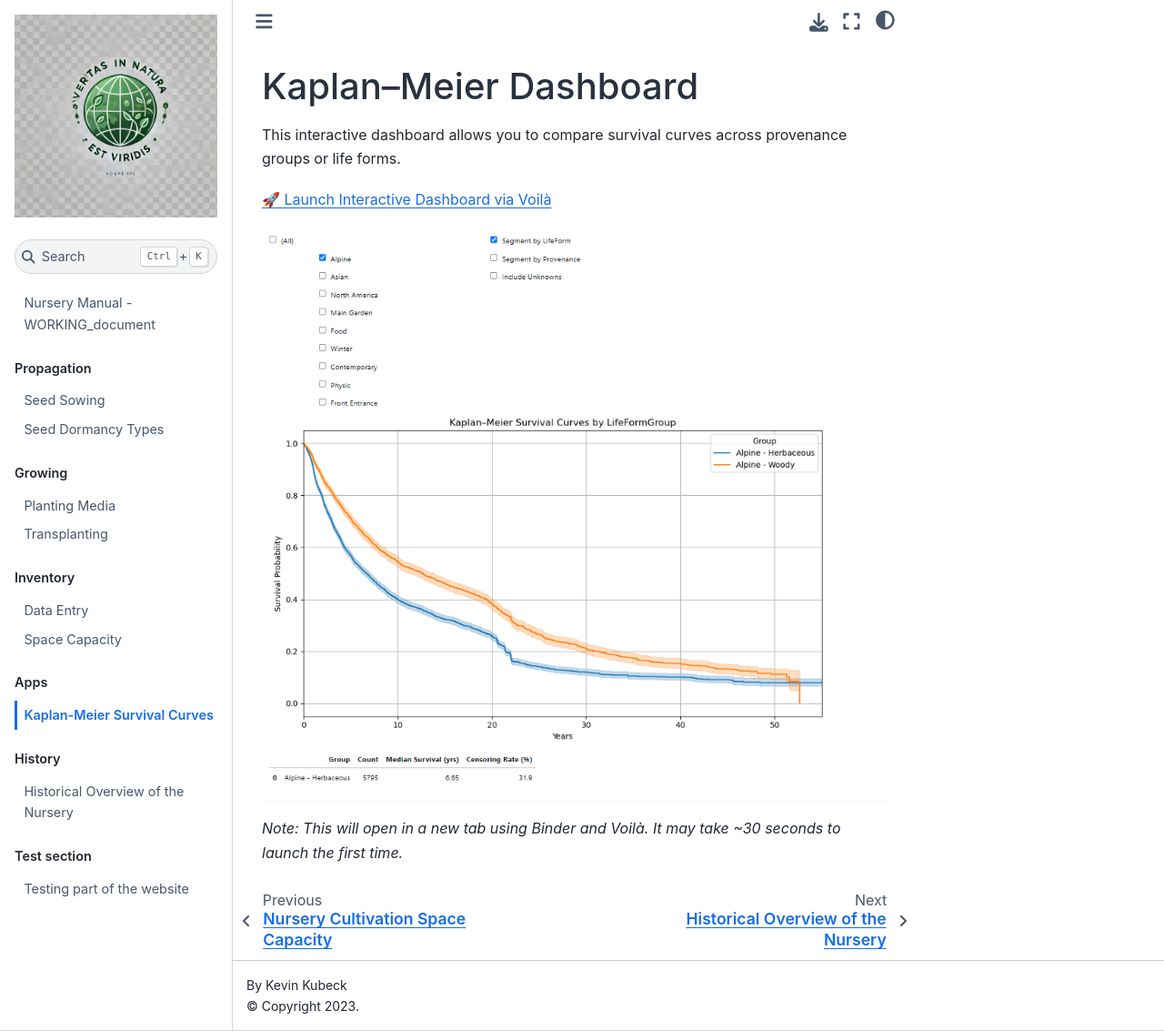
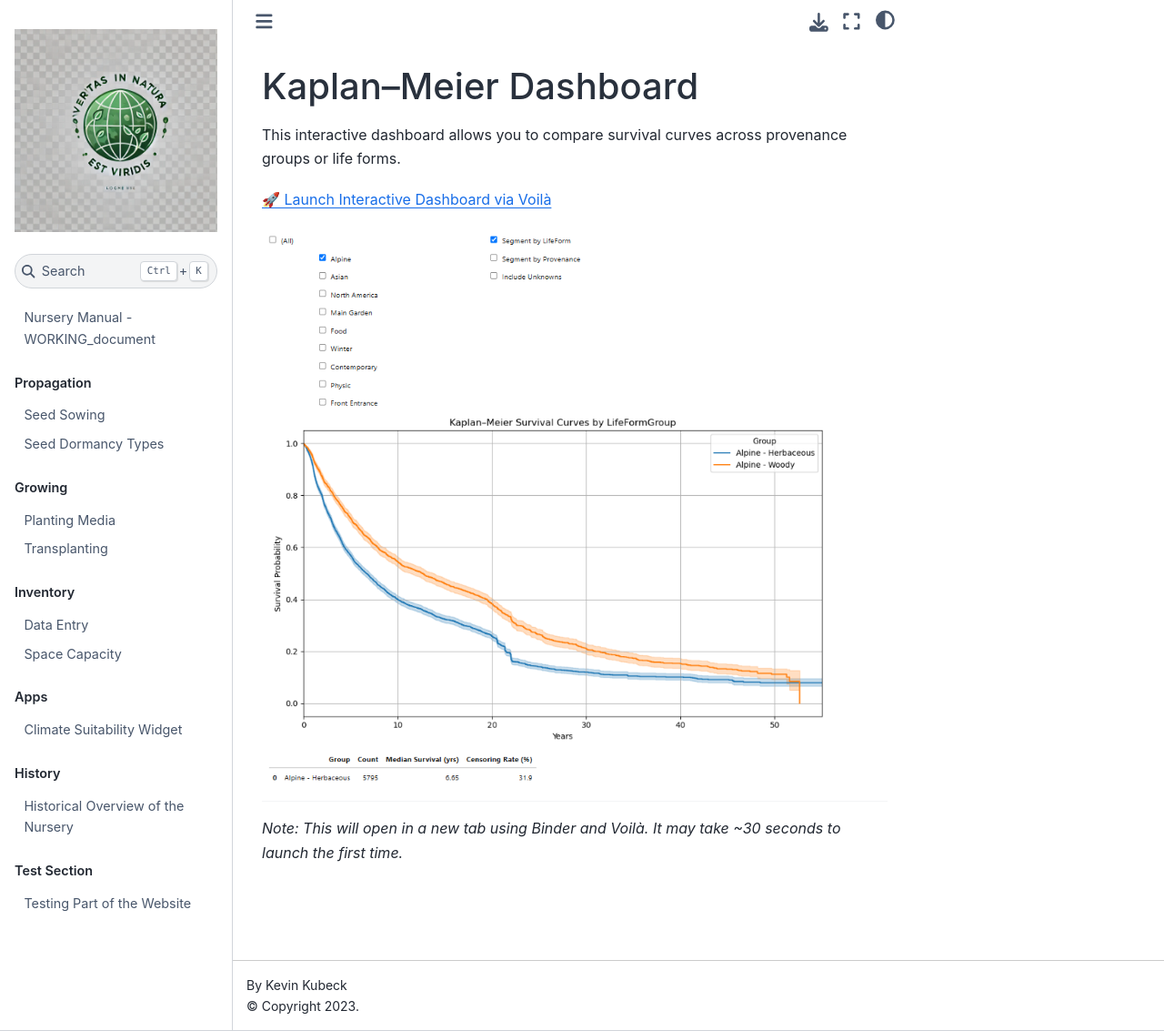
Before and after one commit to Kkubeck/nursery-manual, a Jupyter Book: the page built from docs/KM-dashboard.md, in a window 1280 px wide and 1133 px high. Shown: the whole window at 91% size. Built offline with Jupyter Book 1.0.4 settings and Sphinx 7.4.7 and the Sphinx Book theme 1.1.4, drawn with Linux system fonts in a browser that asks for light colours; pages that are not in the unit, such as notebooks, are missing from menus; some of the changed lines change nothing that is shown.

Commit message:
updated table of contents to remove test widget

```diff
--- a/_toc.yml
+++ b/_toc.yml
@@ -1,7 +1,9 @@
-# Table of contents
+
+# Table of Contents
 
 format: jb-book
 root: index
+
 parts:
   - caption: Propagation
     chapters:
@@ -9,33 +11,35 @@
         title: Seed Sowing
       - file: docs/seed_dormancy_and_treatments
         title: Seed Dormancy and Treatment
+
   - caption: Growing
     chapters:
       - file: docs/potting_media_recipes
         title: Planting Media
       - file: docs/transplanting
         title: Transplanting
+
   - caption: Inventory
     chapters:
       - file: docs/data_entry
         title: Data Entry
       - file: docs/space_capacity
         title: Space Capacity
+
   - caption: Apps
     chapters:
-      - file: notebooks/project_cold_with_graphics
-        title: Project Cold with Graphics
-      - file: notebooks/seed_pot_RQ_count
-        title: Seed Pot RQ Count
-      - file: docs/KM-dashboard
-        title: Kaplan-Meier Survival Curves
-      - file: docs/CAT-color-coded-widget
+      - file: docs/km-dashboard
+        title: Kaplan–Meier Survival Curves
+      - file: docs/climate-widget
         title: Climate Suitability Widget
+      # Add more apps here later
+
   - caption: History
     chapters:
       - file: docs/historical_nursery
         title: Historical Overview of the Nursery
-  - caption: Test section
+
+  - caption: Test Section
     chapters:
       - file: docs/test_image
-        title: Testing part of the website
+        title: Testing Part of the Website
```
